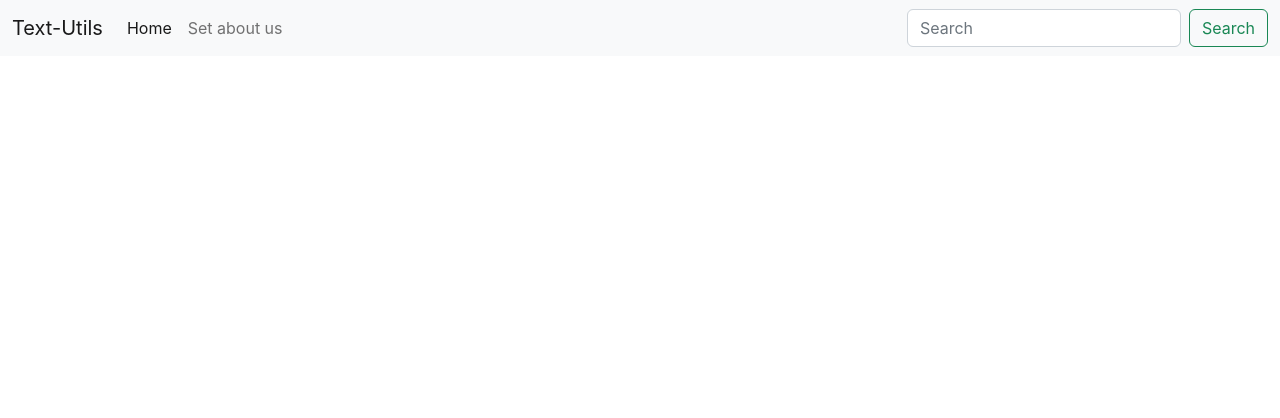
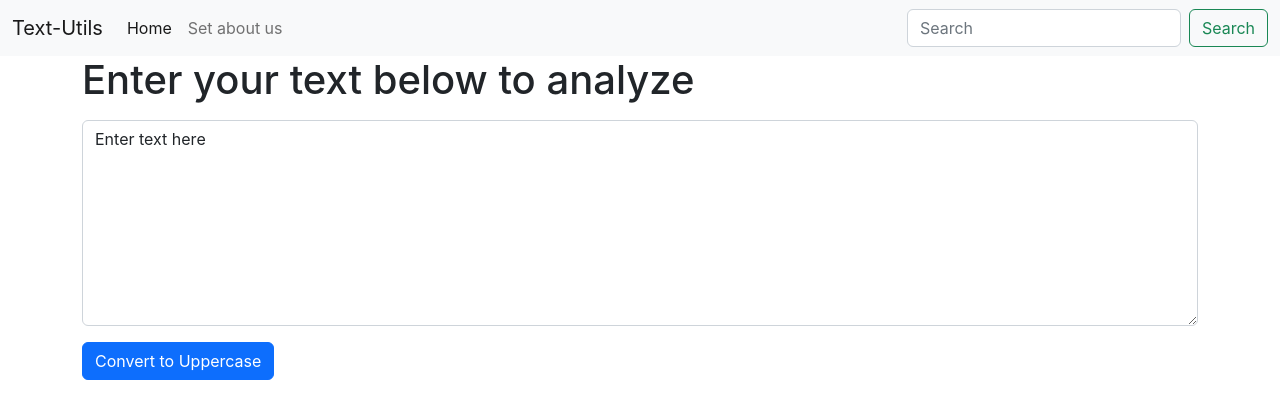
Before and after one commit to Mr-Apoorv/textUtils2, a React (Create React App) app: page / in a window 1280 px wide. Shown: the top 418 px of the page. Built offline with nearby package versions, Linux system fonts and the light colour scheme.

Commit message:
L-7 state and input event

```diff
--- a/src/App.js
+++ b/src/App.js
@@ -1,12 +1,16 @@
 import "./App.css";
 import NavBar from "./components/NavBar";
+import TextForm from "./components/TextForm";
 
 function App() {
   return (
     <>
       {/* <NavBar title="Text-Utils" aboutText="About-textUtils"/> */}
       {/* <NavBar/> */}
-      <NavBar title="Text-Utils"/>
+      <NavBar title="Text-Utils" />
+      <div className="container">
+      <TextForm heading="Enter your text below to analyze"/>
+      </div>
     </>
   );
 }
--- /dev/null
+++ b/src/components/TextForm.js
@@ -0,0 +1,38 @@
+import React, {useState} from "react";
+import PropTypes from "prop-types";
+
+export default function TextForm(props) {
+    const [text, setText] = useState("Enter text here");
+    function handleUppClick() {
+        console.log("button clicked");
+        let textInUppercase=text.toUpperCase();
+        setText(textInUppercase);
+    }
+    function handleTextChange(event) {
+        console.log(`text changed`);
+        setText(event.target.value);
+    }
+  return (
+    <div>
+      <h1>{props.heading}</h1>
+      <div className="mb-3">
+        <textarea
+          className="form-control my-3"
+          id="exampleFormControlTextarea1"
+          rows="8"
+          value={text}
+          onChange={handleTextChange}
+        ></textarea>
+      </div>
+      <button className="btn btn-primary" onClick={handleUppClick}>Convert to Uppercase</button>
+    </div>
+  );
+}
+
+TextForm.propTypes = {
+  heading: PropTypes.string.isRequired,
+};
+
+TextForm.defaultProps = {
+  heading: "Enter your text",
+};
```
